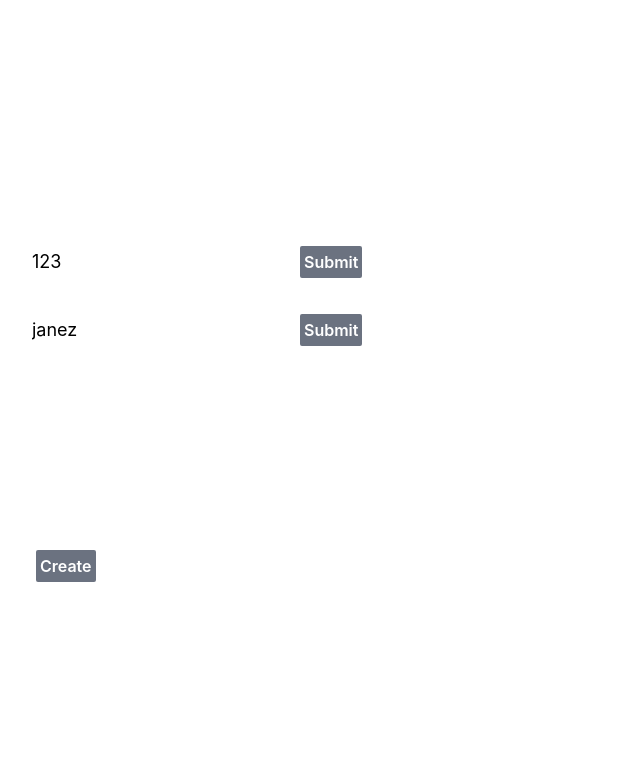
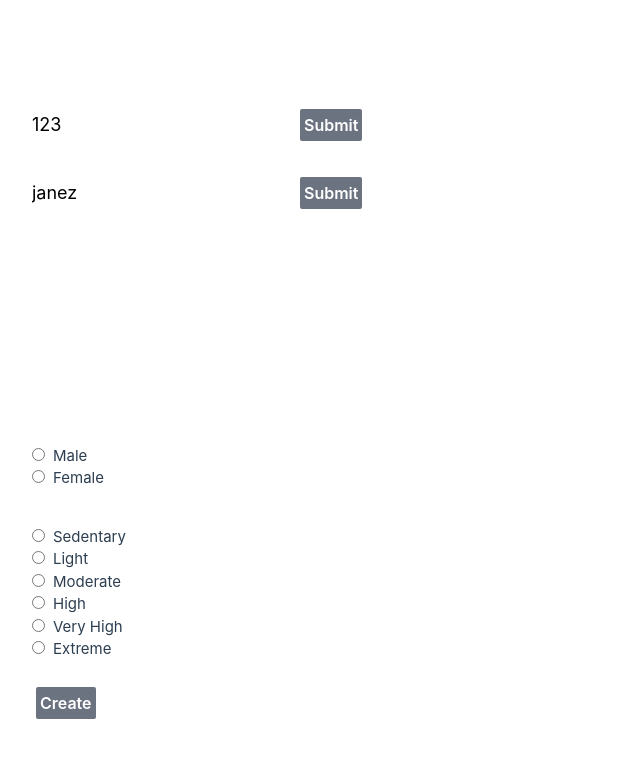
Before and after one commit to jan146/mxcro-frontend, a Vue app: page / in a window 1280 px wide. Shown: the top 758 px of the page, without its empty margins (0-640 px from the left). Built offline with nearby package versions, Linux system fonts and the light colour scheme.

Commit message:
Select gender and activity level

```diff
--- a/src/components/MakeNewUser.vue
+++ b/src/components/MakeNewUser.vue
@@ -17,7 +17,23 @@
             <div class="text-lg text-white">Weight:</div>
             <input v-model="weight" type="text" class="text-lg w-24 text-black"/>
         </div>
+        <form>
+            <div class="text-lg text-white">Gender:</div>
+            <input type="radio" id="male" name="gender" value="m" v-model="gender">
+            <label class="px-2" for="male">Male</label><br>
+            <input type="radio" id="female" name="gender" value="f" v-model="gender">
+            <label class="px-2" for="female">Female</label><br>
+        </form>
+        <form>
+            <div class="text-lg text-white">Activity level:</div>
+            <div v-for="activity_level_str in ACTIVITY_LEVELS">
+                <input type="radio" :id=activity_level_str name="activity_level" :value=activity_level_str v-model="activity_level">
+                <label class="px-2" :for=activity_level_str>{{toTitleCase(activity_level_str)}}</label>
+                <br>
+            </div>
+        </form>
     </div>
+    <br>
     <button @click="createUser" type="button" class="bg-gray-500 text-base border-4 border-white rounded-md text-white p-1 font-semibold">Create</button>
     <div v-html="errorMessage" class="text-red-600 font-semibold text-lg"></div>
     <div v-html="successMessage" class="text-green-600 font-semibold text-lg"></div>
@@ -26,7 +42,8 @@
 <script setup lang="ts">
 
     import { ref, type Ref } from 'vue';
-    import { BACKEND_URL } from "@/utils/constants";
+    import { ACTIVITY_LEVELS, BACKEND_URL } from "@/utils/constants";
+    import { toTitleCase } from '@/utils/common';
 
     const errorMessage: Ref<string> = ref("");
     const successMessage: Ref<string> = ref("");
@@ -34,6 +51,8 @@
     const age: Ref<string> = ref("");
     const height: Ref<string> = ref("");
     const weight: Ref<string> = ref("");
+    const gender: Ref<string> = ref("");
+    const activity_level: Ref<string> = ref("");
 
     function checkUser(): string {
         let error = "";
@@ -53,6 +72,10 @@
         if (ageNum < 15 || ageNum > 100)
             error = "age must be between 15 and 100";
 
+        if (!activity_level.value)
+            error = "activity level is missing";
+        if (!gender.value)
+            error = "gender is missing";
         if (!weight.value)
             error = "weight is missing";
         if (!height.value)
@@ -71,6 +94,7 @@
 
         errorMessage.value = checkUser()
         successMessage.value = "";
+
         if (!errorMessage.value) {
             fetch(`${BACKEND_URL}/user_info/`, {
                 headers: {
@@ -82,6 +106,8 @@
                     "age": age.value,
                     "height": height.value,
                     "weight": weight.value,
+                    "gender": gender.value,
+                    "activity_level": activity_level.value,
                 }),
             })
             .then(response => response.json())
--- a/src/utils/constants.ts
+++ b/src/utils/constants.ts
@@ -30,3 +30,12 @@ export const NUTRIENTS_RDA: StringToNumber = {
     "potassium": 3000,
     "cholesterol": 300,
 };
+
+export const ACTIVITY_LEVELS: Array<string> = [
+    "sedentary",
+    "light",
+    "moderate",
+    "high",
+    "very_high",
+    "extreme",
+];
```
